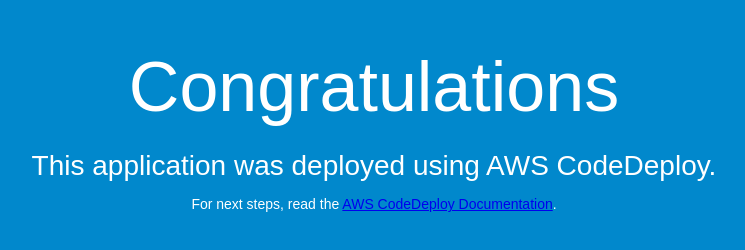
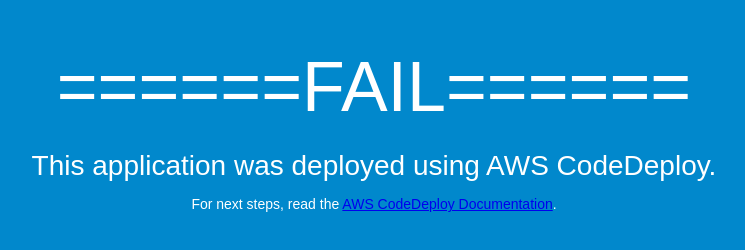
Before and after one commit to Prakash-Rayapati/lab1, a plain HTML site: page index.html in a window 1280 px wide. Shown: the whole page, without its empty margins (266-1011 px from the left). Drawn offline with Linux system fonts and the light colour scheme.

Commit message:
Update index.html

```diff
--- a/index.html
+++ b/index.html
@@ -26,7 +26,7 @@
 </head>
 <body>
   <div align="center">
-    <h1>Congratulations</h1>
+    <h1>======FAIL======</h1>
     <h2>This application was deployed using AWS CodeDeploy.</h2>
     <p>For next steps, read the <a href="http://aws.amazon.com/documentation/codedeploy">AWS CodeDeploy Documentation</a>.</p>
   </div>
```
